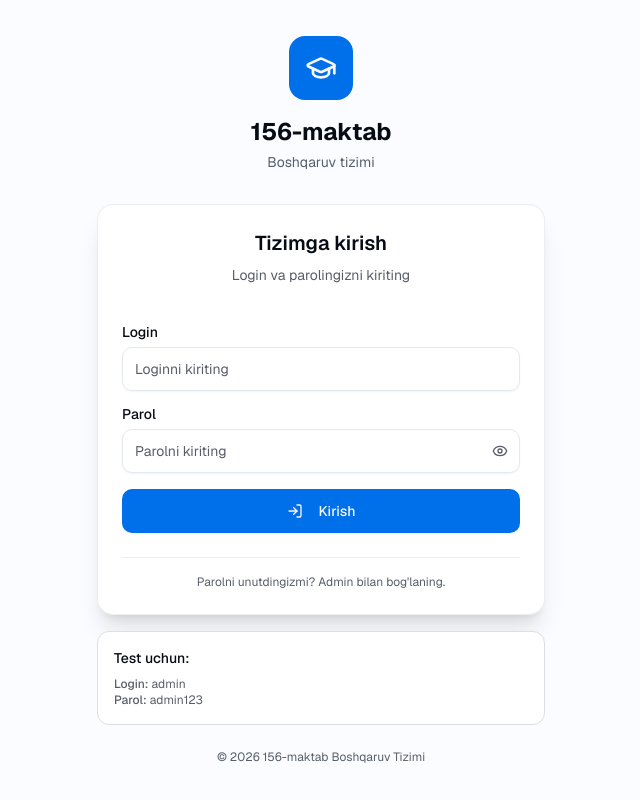
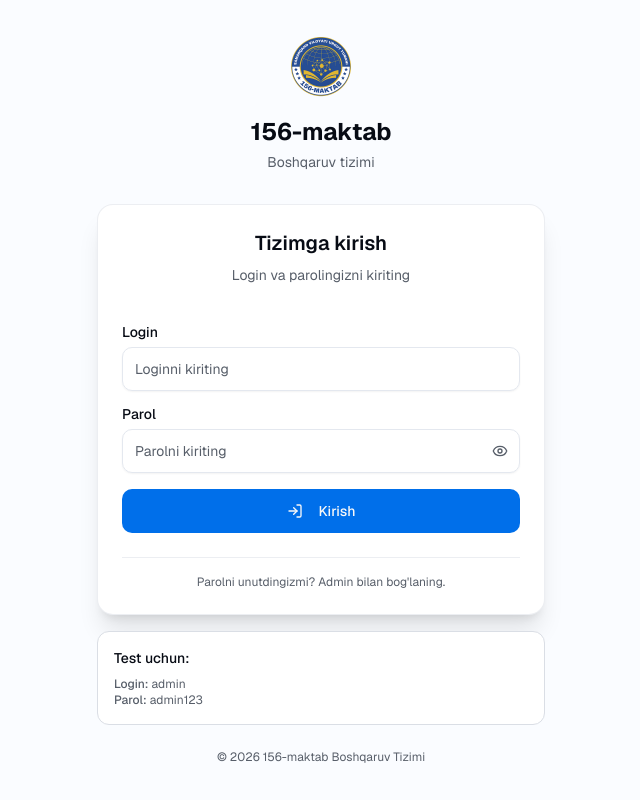
Before and after one commit to azamatvakhobov-156/v0-greetings, a Next.js app: page /login in a window 1280 px wide. Shown: the whole page, without its empty margins (319-959 px from the left). Built offline with nearby package versions, Linux system fonts and the light colour scheme; no server answers.

Commit message:
Update login page logo from icon to image
Replaced the GraduationCap icon with a school logo image in the login page.

```diff
--- a/app/login/page.tsx
+++ b/app/login/page.tsx
@@ -6,7 +6,7 @@ import { Button } from "@/components/ui/button"
 import { Input } from "@/components/ui/input"
 import { Card, CardContent, CardDescription, CardHeader, CardTitle } from "@/components/ui/card"
 import { Label } from "@/components/ui/label"
-import { GraduationCap, Loader2, Eye, EyeOff, LogIn } from "lucide-react"
+import { Loader2, Eye, EyeOff, LogIn } from "lucide-react"
 import { createClient } from "@/lib/supabase/client"
 
 export default function LoginPage() {
@@ -93,9 +93,7 @@ export default function LoginPage() {
     <div className="min-h-screen flex items-center justify-center bg-background p-4">
       <div className="w-full max-w-md">
         <div className="flex flex-col items-center mb-8">
-          <div className="flex items-center justify-center w-16 h-16 rounded-2xl bg-primary mb-4">
-            <GraduationCap className="w-8 h-8 text-primary-foreground" />
-          </div>
+          <img src="/school-logo.png" alt="156-maktab" className="w-16 h-16 rounded-2xl object-contain mb-4" />
           <h1 className="text-2xl font-bold text-foreground">156-maktab</h1>
           <p className="text-muted-foreground text-sm mt-1">Boshqaruv tizimi</p>
         </div>
```
